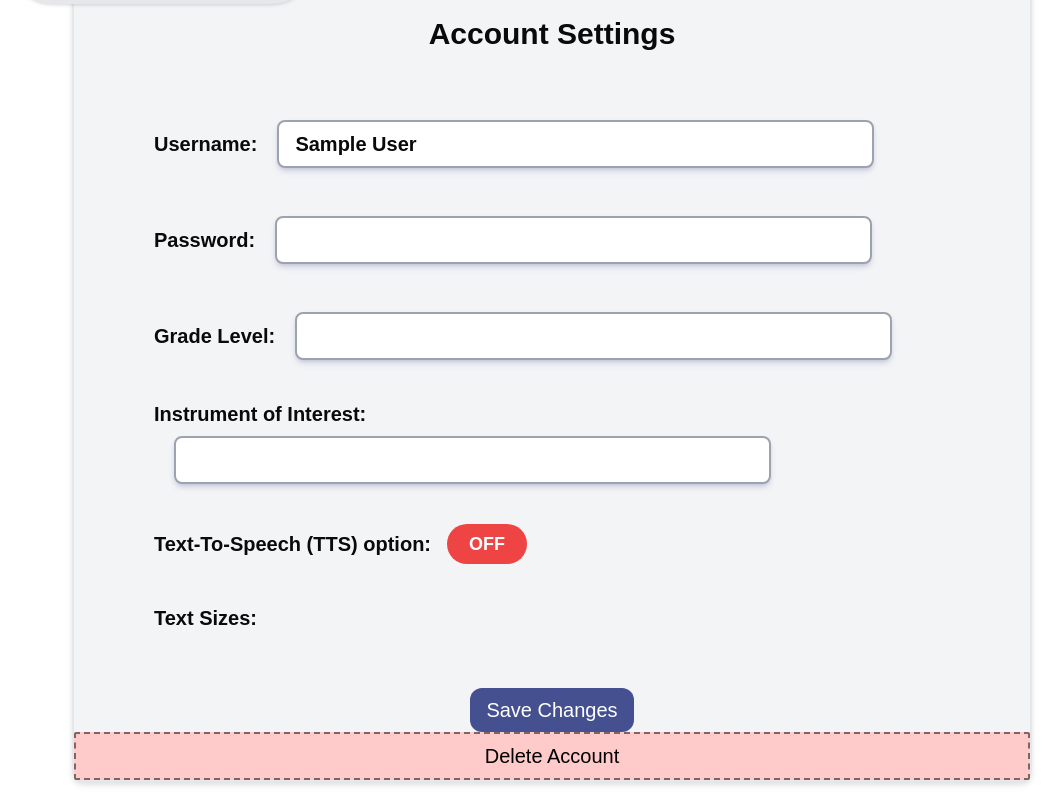
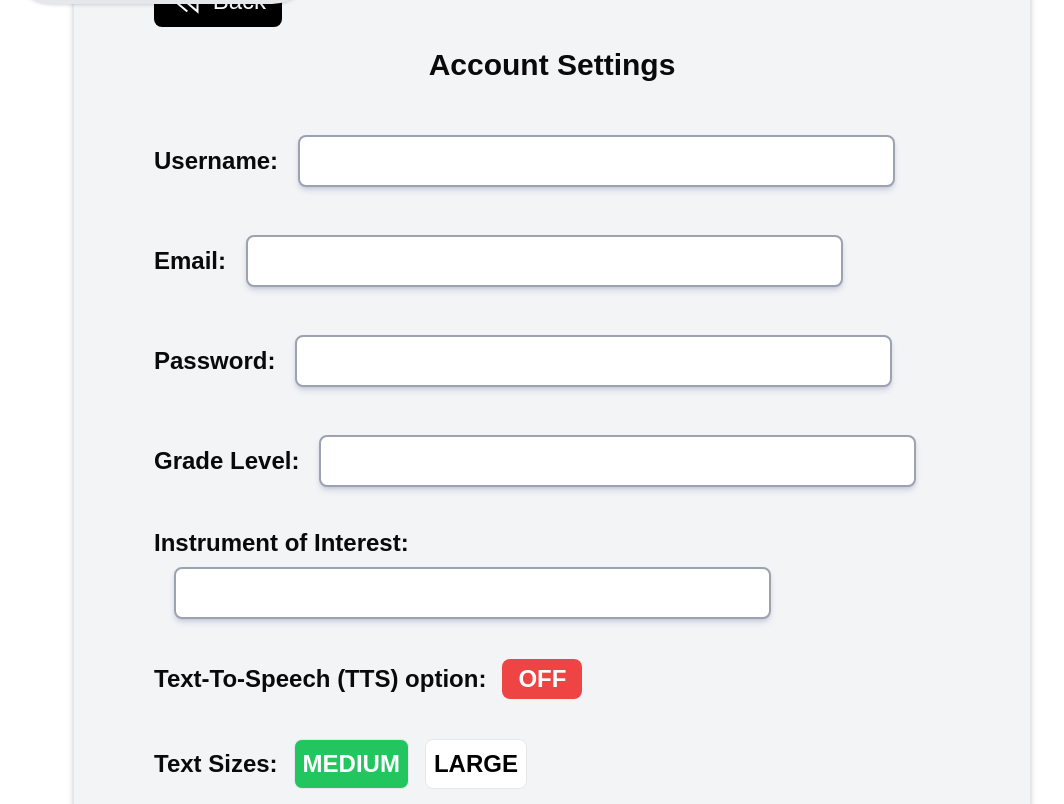
Before and after one commit to simchildress/NoTrebleTesting, a Next.js app: page /Profile/Settings in a window 1280 px wide. Shown: the part 276-1080 px from the top of the page, without its empty margins (88-1152 px from the left). Built offline with nearby package versions, Linux system fonts and the light colour scheme; no server answers; the database is empty; sample sign-in values are in the browser's storage.

Commit message:
Finish the UI for the Setting page and add navigate back button

```diff
--- a/src/app/Profile/Settings/page.js
+++ b/src/app/Profile/Settings/page.js
@@ -1,62 +1,74 @@
 "use client";
 
-import React, { useState, useEffect } from "react";
+import { useEffect, useState } from "react";
 import { auth } from "@/firebaseConfig";
-import { getUserProfile } from "@/lib/firebase/auth";
+import { getUserProfile, updateUserProfile } from "@/lib/firebase/auth";
 import { useRouter } from "next/navigation";
-import { signOut, onAuthStateChanged } from "firebase/auth";
+import { signOut, onAuthStateChanged, updateEmail, updatePassword } from "firebase/auth";
 import { getFirestore, doc, setDoc } from "firebase/firestore";
-import { getAuth, deleteUser, updateProfile, updateEmail, updatePassword, updateGradeLevel, updateInstrument } from "firebase/auth";
+import { TfiControlBackward } from "react-icons/tfi";
+import NavLink from "../../component/NavLink";
 
-//WILL GET ATTEMPTED IMPORT ERROR BECAUSE THIS NEED TO BE SETUP WITHIN FIREBASE
 
 const Settings = () => {
+  const [user, setUser] = useState(null);
+  const [loading, setLoading] = useState(true);
   const [username, setUsername] = useState("");
   const [email, setEmail] = useState("");
   const [password, setPassword] = useState("");
-  const [gradelevel, setGradeLevel] = useState("");
+  const [gradeLevel, setGradeLevel] = useState("");
   const [instrument, setInstrument] = useState("");
-  const [user, setUser] = useState(null);
+  const router = useRouter();
+  const db = getFirestore();
+  const [textSize, setTextSize] = useState("medium");
   const [isOn, setIsOn] = useState(false);
 
+  useEffect(() => {
+    const unsubscribe = onAuthStateChanged(auth, async (currentUser) => {
+      if (!currentUser) {
+        router.push("/Login");
+        return;
+      }
+      try {
+        const profileData = await getUserProfile(currentUser.uid);
+        setUser({
+          ...profileData,
+        });
+        setUsername(profileData.username || "");  // Set initial username
+        setEmail(profileData.email || "");  // Set initial email
+      } catch (error) {
+        console.error("Error fetching user profile:", error);
+      } finally {
+        setLoading(false);
+      }
+    });
+    return () => unsubscribe();
+  }, [router]);
+
   const handleSaveChanges = async () => {
-    const auth = getAuth();
-    const user = auth.currentUser;
+    const currentUser = auth.currentUser;
+    if (!currentUser) return;
 
-    // Basic layout of when the system takes in new inputs (need to change)
     try {
-      if (user) {
-        // Update username if changed
-        if (username && userSnap.data().usernamee !== username) {
-          await updateProfile(user, { displayName: username });
-          alert("Username updated successfully");
-        }
+      // Update username in Firestore
+      const userRef = doc(db, "users", currentUser.uid);
+      await setDoc(userRef, { username: newUsername }, { merge: true });
 
-        // Update email if changed
-        if (email && user.email !== email) {
-          await updateEmail(user, email);
-          alert("Email updated successfully");
-        }
+      // Update email if it's changed
+      if (newEmail !== user.email) {
+        await updateEmail(currentUser, newEmail);
+      }
 
-        // Update password if changed
-        if (password) {
-          await updatePassword(user, password);
-          alert("Password updated successfully");
-        }
+      // Update password if it's changed
+      if (newPassword) {
+        await updatePassword(currentUser, newPassword);
+      }
 
-        if (password) {
-          await updateGradeLevel(user, gradelevel);
-          alert("Grade level updated successfully");
-        }
-
-        if (password) {
-          await updateInstrument(user, instrument);
-          alert("Instrument updated successfully");
-        }
-      }
+      // Reflect changes in the UI
+      setUser((prevUser) => ({ ...prevUser, username: newUsername, email: newEmail }));
+      alert("Changes saved successfully!");
     } catch (error) {
-      console.error("Error updating user information:", error);
-      alert("Failed to update changes.");
+      console.error("Error saving changes:", error);
     }
   };
 
@@ -76,32 +88,21 @@ const Settings = () => {
       }
   };
 
-  useEffect(() => {
-    const auth = getAuth();
-    const unsubscribe = onAuthStateChanged(auth, (user) => {
-      if (user) {
-        setUser(user);
-        setUsername(user.displayName || ""); // Set username if available
-        setEmail(user.email || ""); // Set email if available
-      } else {
-        setUser(null);
-      }
-    });
-
-    return () => unsubscribe();
-  }, []);
-
   // Need to link this with the TTS option when sign in
-  const handToggle = () => {
+  const handleToggle = () => {
     setIsOn(!isON);
   }
 
-  return ( //need to integrate with theme
-    <div className="w-3/4 min-h-screen bg-gray-100 flex flex-col mx-auto my-20 rounded-xl border-2 border-black-100 drop-shadow-md">
-      <h1 className="text-3xl font-bold mx-auto mt-20 mb-10"> Account Settings</h1>
+  return (
+    <div className="w-3/4 h-fit bg-gray-100 flex flex-col mx-auto mt-20 mb-20 rounded-xl border-2 border-black-100 drop-shadow-md">
+      <NavLink href="/Profile" className="flex items-center w-[8rem] bg-black text-white text-2xl ml-20 mt-10 px-4 py-2 rounded-lg hover:bg-white hover:text-black hover:border-2 hover:border-black">
+        <TfiControlBackward className="w-1/2 h-1/2 mr-2"/>
+        Back
+      </NavLink>
+      <h1 className="text-3xl font-bold mx-auto mt-5 mb-6"> Account Settings</h1>
 
       <div className="mx-20">
-        <label className="mt-5 mb-10 block text-xl font-bold">
+        <label className="mt-5 mb-10 block text-2xl font-bold">
           Username:
           <input
               type="text"
@@ -112,7 +113,18 @@ const Settings = () => {
           />
         </label>
 
-        <label className="mt-5 mb-10 block text-xl font-bold">
+        <label className="mt-5 mb-10 block text-2xl font-bold">
+          Email:
+          <input
+              type="text"
+              name="email"
+              value={email}
+              onChange={(e) => setEmail(e.target.value)}
+              className="w-3/4 mt-2 ml-5 px-4 py-2 border-2 border-gray-400 rounded-lg focus:outline-none focus:border-blue-600 shadow-md shadow-[#455090]/20"
+          />
+        </label>
+
+        <label className="mt-5 mb-10 block text-2xl font-bold">
           Password:
           <input
               type="text"
@@ -123,18 +135,18 @@ const Settings = () => {
           />
         </label>
 
-        <label className="mt-5 mb-10 block text-xl font-bold">
+        <label className="mt-5 mb-10 block text-2xl font-bold">
           Grade Level:
           <input
               type="text"
               name="gradelevel"
-              value={gradelevel}
+              value={gradeLevel}
               onChange={(e) => setGradeLevel(e.target.value)}
               className="w-3/4 mt-2 ml-5 px-4 py-2 border-2 border-gray-400 rounded-lg focus:outline-none focus:border-blue-600 shadow-md shadow-[#455090]/20"
           />
         </label>
 
-        <label className="mt-5 mb-10 block text-xl font-bold">
+        <label className="mt-5 mb-10 block text-2xl font-bold">
           Instrument of Interest:
           <input
               type="text"
@@ -146,24 +158,40 @@ const Settings = () => {
         </label>
 
         {/* Toggle button for TTS option */}
-        <div className="flex items-center space-x-4 mb-10">
-          <p className="text-xl font-bold">Text-To-Speech (TTS) option:</p>
+        <div className="flex items-center space-x-4 mb-8">
+          <p className="text-2xl font-bold">Text-To-Speech (TTS) option:</p>
           <button
             onClick={() => setIsOn(!isOn)}
-            className={`w-20 h-10 flex items-center justify-${isOn ? "end" : "start"} rounded-full px-2 transition-colors ${
+            className={`w-20 h-10 flex items-center justify-${isOn ? "end" : "start"} rounded-lg px-2 transition-colors ${
               isOn ? "bg-green-500" : "bg-red-500"
             }`}
           >
-            <span className="text-white font-bold text-lg flex-1 text-center">
+            <span className="text-white font-bold text-2xl flex-1 text-center">
               {isOn ? "ON" : "OFF"}
             </span>
           </button>
 
         </div >
 
-        { /* User will get to choose 3 different font sizes? */ }
+        { /* User will get to choose 2 different font sizes? */ }
         <div className="flex items-center space-x-4 mb-10">
-          <p className="text-xl font-bold">Text Sizes: </p>
+          <p className="text-2xl font-bold">Text Sizes: </p>
+          <button
+            onClick={() => setTextSize("medium")}
+            className={`p-2 m-2 font-bold text-2xl border rounded-lg hover:bg-gray-500 ${
+              textSize === "medium" ? "bg-green-500 text-white" : "bg-white text-black"
+              }`}
+          >
+            MEDIUM
+          </button>
+          <button
+            onClick={() => setTextSize("large")}
+            className={`p-2 m-2 font-bold text-2xl border rounded-lg hover:bg-gray-500 ${
+              textSize === "large" ? "bg-green-500 text-white" : "bg-white text-black"
+              }`}
+          >
+            LARGE
+          </button>
         </div>
 
       </div>
@@ -171,7 +199,7 @@ const Settings = () => {
 
       <button
         onClick={handleSaveChanges} // Save all changes when clicked
-        className="m-auto bg-[#455090] text-white text-xl rounded-xl px-4 py-2 hover:bg-blue-600 mt-4"
+        className="m-auto bg-[#455090] text-white text-2xl rounded-xl px-5 py-3 hover:bg-blue-600 mb-6"
       >
         Save Changes
       </button>
@@ -179,7 +207,7 @@ const Settings = () => {
 
       <button
         onClick={handleDeleteAccount}
-        className="bg-red-200 text-black text-xl rounded-sm px-4 py-2 hover:bg-red-500 border-2 border-black/50 border-dashed"
+        className="m-auto mb-5 bg-red-200 text-black text-2xl rounded-xl px-4 py-2 hover:bg-red-500 border-2 border-black/50 border-dashed"
       >
         Delete Account
       </button>
--- a/src/app/Profile/page.js
+++ b/src/app/Profile/page.js
@@ -85,7 +85,7 @@ const Profile = () => {
               <img
                 src={user.profilePic}
                 alt="Profile"
-                className="w-[500px] h-[500px] sm:w-[200px] sm:h-[200px] md:w-[300px] md:h-[300px] lg:w-[400px] lg:h-[400px] max-w-[500px] max-h-[500px] rounded-full border-4 border-black object-cover"
+                className="w-[200px] h-[200px] sm:w-[200px] sm:h-[200px] md:w-[300px] md:h-[300px] lg:w-[400px] lg:h-[400px] max-w-[500px] max-h-[500px] rounded-full border-4 border-black object-cover"
                 onError={(e) => (e.target.src = "/defaultprofile.png")}
               />
               <div className="flex flex-row items-center mt-10 gap-2">
@@ -112,7 +112,7 @@ const Profile = () => {
               <p className="text-3xl text-gray-600 pb-10">N/A</p>
               <p className="text-4xl text-black"><strong>Instrument of Interest:</strong></p>
               <p className="text-3xl text-gray-600 pb-10">N/A</p>
-              <div className="flex flex-row items-center mt-10 gap-[200px]">
+              <div className="flex flex-row items-center mt-10 space-x-20">
                 <NavLink href="/Profile/Settings" className="text-2xl rounded-md bg-[#455090] px-[30px] py-[10px] font-semibold shadow-[0_4px_6px_-1px_rgba(16,36,55,0.1)] text-[#ededed] hover:bg-[#102437]">
                   Settings
                 </NavLink>
--- a/src/app/component/NavBar.jsx
+++ b/src/app/component/NavBar.jsx
@@ -4,7 +4,7 @@ import NavLink from "./NavLink";
 import Image from "next/image";
 import "../cs/NavBar.css"
 import { useEffect, useState } from "react";
-import {onAuthStateChanged } from "firebase/auth";
+import { onAuthStateChanged } from "firebase/auth";
 import { getUserProfile } from "@/lib/firebase/auth";
 import { auth } from "@/firebaseConfig";
 
```
